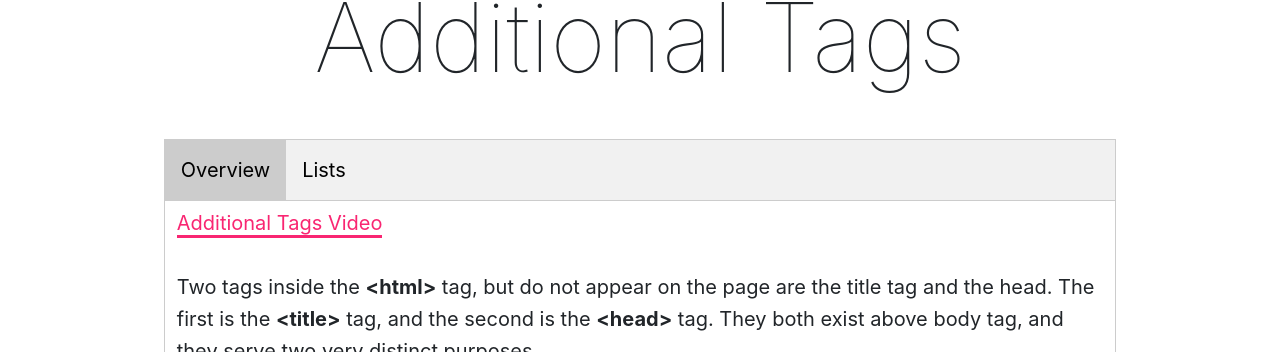
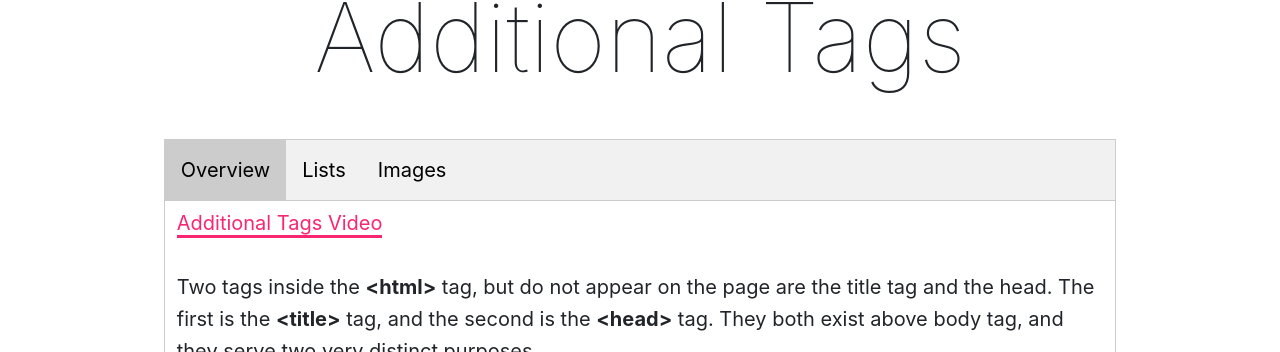
Before and after one commit to Montana-Media-Arts/120_CreativeCoding1-Fall2020, a Jekyll site: the page built from modules/week-6/_posts/2017-01-09-additional-tags.md, in a window 1280 px wide. Shown: the part 442-794 px from the top of the page. Built offline with Jekyll 4.4.1, drawn with Linux system fonts in a browser that asks for light colours; nearby versions of some CDN libraries; a script that is not in the unit is left out.

Commit message:
Update 2017-01-09-additional-tags.md

```diff
--- a/modules/week-6/_posts/2017-01-09-additional-tags.md
+++ b/modules/week-6/_posts/2017-01-09-additional-tags.md
@@ -9,6 +9,7 @@ jotted: true
 <div class="tab">
   <button class="tablinks active" onclick="openTab(event, 'Overview')">Overview</button>
   <button class="tablinks" onclick="openTab(event, 'Lists')">Lists</button>
+  <button class="tablinks" onclick="openTab(event, 'Images')">Images</button>
 
 </div>
 
```
